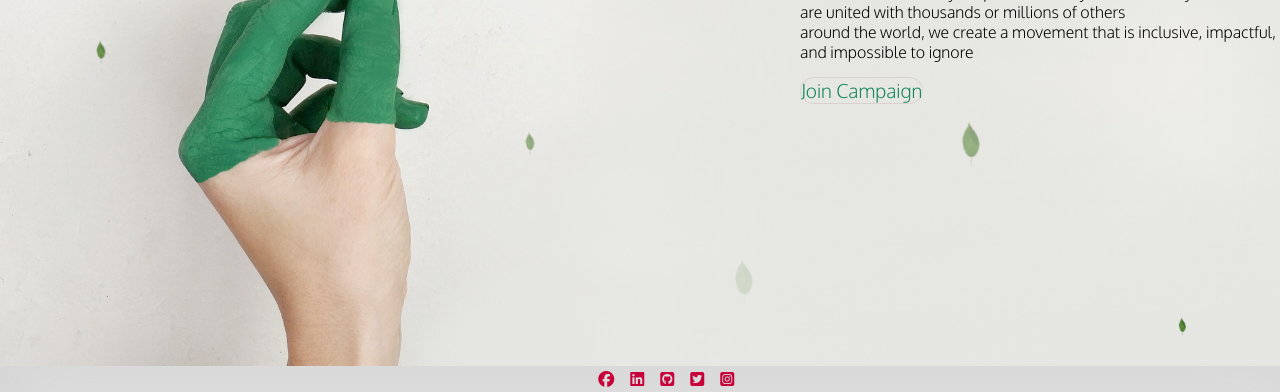
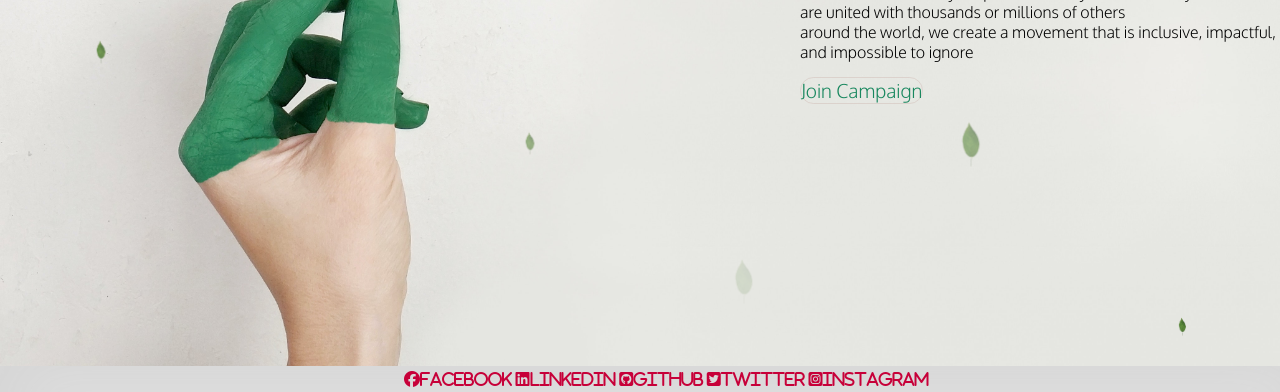
Before and after one commit to olaa234/Change, a plain HTML site: page index.html in a window 1280 px wide. Shown: the part 507-899 px from the top of the page. Drawn offline with Linux system fonts and the light colour scheme.

Commit message:
updated html

```diff
--- a/index.html
+++ b/index.html
@@ -6,7 +6,10 @@
     <meta name="viewport" content="width=device-width, initial-scale=1.0" />
     <title>Document</title>
     <link rel="stylesheet" href="./styles.css" />
-<link href="https://fonts.googleapis.com/css2?family=Oxygen:wght@300&display=swap" rel="stylesheet">
+    <link
+      href="https://fonts.googleapis.com/css2?family=Oxygen:wght@300&display=swap"
+      rel="stylesheet"
+    />
     <script
       src="https://kit.fontawesome.com/2651455957.js"
       crossorigin="anonymous"
@@ -131,7 +134,7 @@
     <footer>
       <div class="navFooter">
         <div class="copyright">
-          <h4><i class="fa-solid fa-copyright"></i><a href=""></a>2022</h4>
+          <h4><i class="fa-solid fa-copyright"></i></a>2022</h4>
         </div>
 
         <div class="footerNavLink">
@@ -151,15 +154,39 @@
             href="https://www.linkedin.com/in/muyiwa-olabinjo-01a657228/"
             class="fa-brands fa-github-square"
           ></a> -->
-          <ul>
-            <li><a href="https://www.facebook.com/" target="_blank" class="fa-brands fa-facebook"></a></li>
-            <li>
-              <a href="https://www.linkedin.com/in/muyiwa-olabinjo-01a657228/" target="_blank" class="fa-brands fa-linkedin"></a></i>
-            </li>
-            <li><a href="https://github.com/olaa234" target="_blank" class="fa-brands fa-github-square"></a></li>
-            <li><a href="https://twitter.com/Torticoni" target="_blank" class="fa-brands fa-square-twitter"></a></li>
-            <li><a href="https://instagram.com/" target="_blank" class="fa-brands fa-square-instagram"></a></li>
-          </ul>
+
+          <a
+            href="https://www.facebook.com/"
+            target="/"
+            class="fa-brands fa-facebook"
+            >Facebook</a
+          >
+
+          <a
+            href="https://www.linkedin.com/in/muyiwa-olabinjo-01a657228/"
+            target="/"
+            class="fa-brands fa-linkedin"
+            >Linkedin</a
+          >
+
+          <a
+            href="https://github.com/olaa234"
+            target="/"
+            class="fa-brands fa-github-square"
+            >Github</a
+          >
+          <a
+            href="https://twitter.com/Torticoni"
+            target="/"
+            class="fa-brands fa-square-twitter"
+            >Twitter</a
+          >
+          <a
+            href="https://instagram.com/"
+            target="/"
+            class="fa-brands fa-square-instagram"
+            >Instagram</a
+          >
         </div>
       </div>
     </footer>
```
